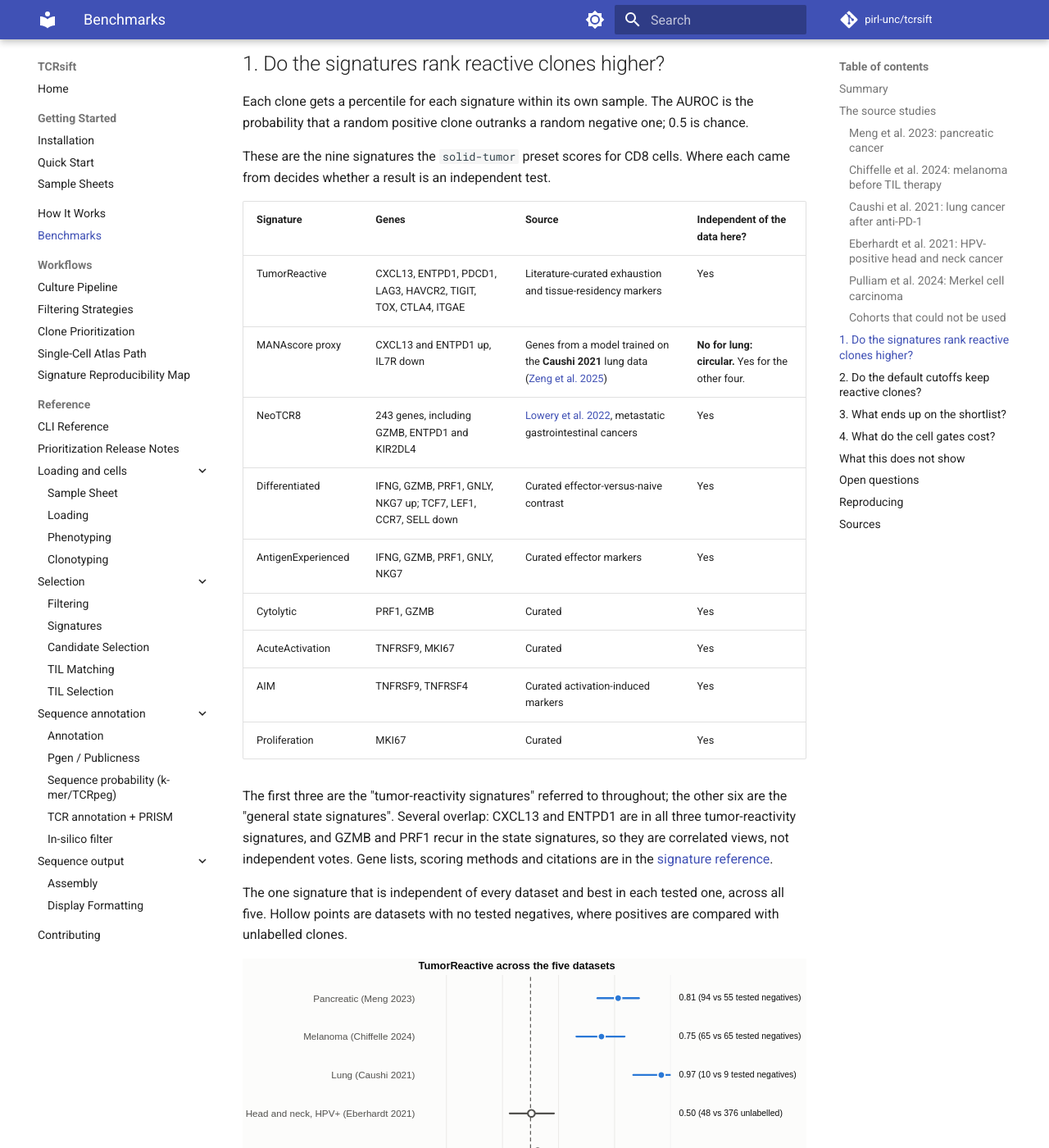
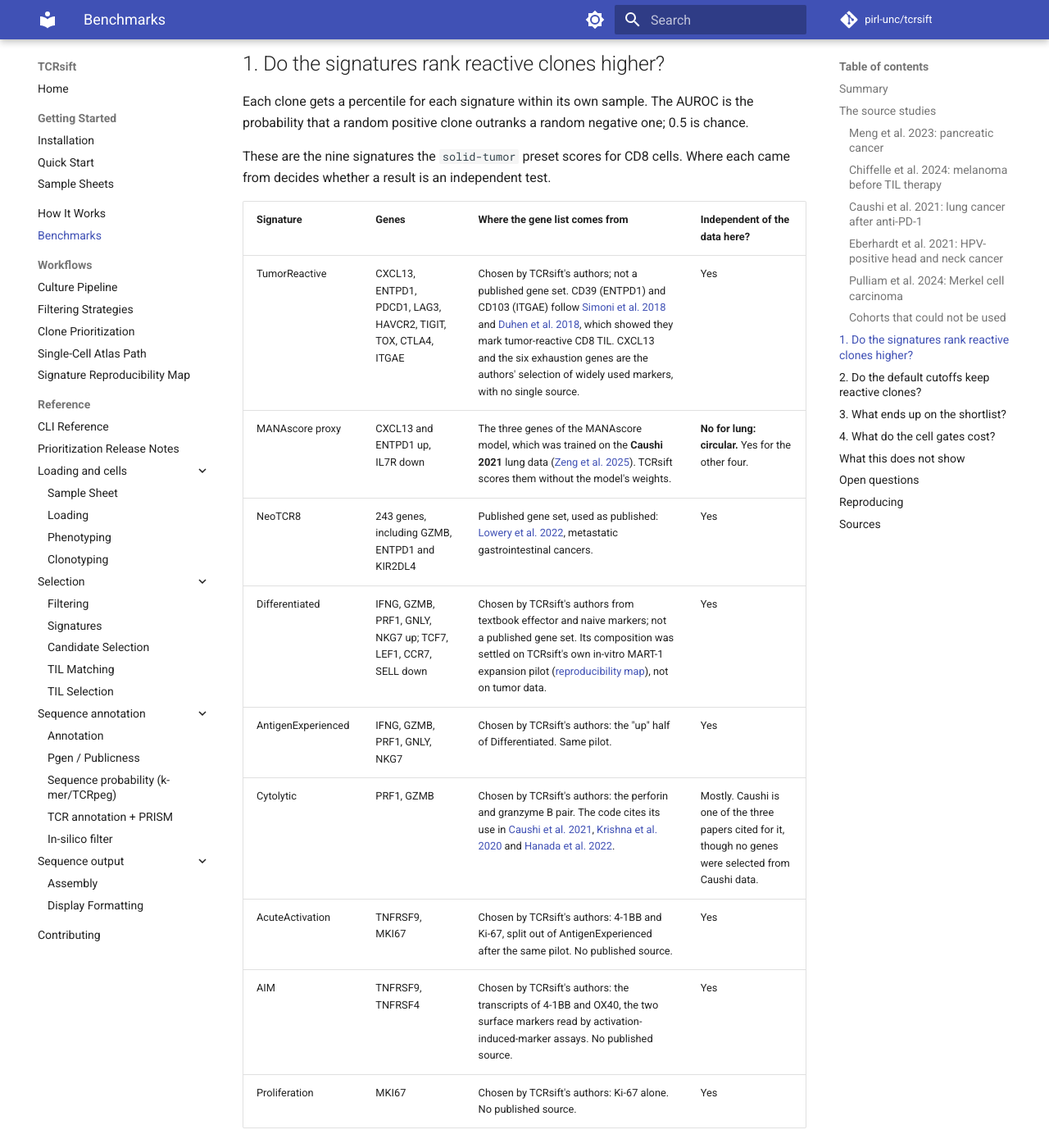
Before and after one commit to pirl-unc/tcrsift, an MkDocs documentation site: the page built from docs/benchmarks.md, in a window 1280 px wide and 1400 px high, scrolled down 6089 px. Shown: the whole window at 82% size. Built offline with MkDocs 1.6.1 and Material for MkDocs 9.7.7, drawn with Linux system fonts in a browser that asks for light colours; comment, search, counter and statistics services are not loaded; some of the changed text lies outside the part shown.

Commit message:
Say where each signature's gene list comes from
The evaluation page called seven signatures "curated" without saying by
whom or from what. The source column now states that they are short marker
lists written by TCRsift's authors, names the papers or internal pilot that
informed each, and separates them from the one published gene set (NeoTCR8)
and the one proxy for a published model (MANAscore). The signature reference
gains the same column.

Claude-Session: https://claude.ai/code/session_01JHJhwfJQkCRv3zBqAfdQkS

```diff
--- a/docs/benchmarks.md
+++ b/docs/benchmarks.md
@@ -204,17 +204,23 @@ negative one; 0.5 is chance.
 These are the nine signatures the `solid-tumor` preset scores for CD8 cells.
 Where each came from decides whether a result is an independent test.
 
-| Signature | Genes | Source | Independent of the data here? |
+| Signature | Genes | Where the gene list comes from | Independent of the data here? |
 | --- | --- | --- | --- |
-| TumorReactive | CXCL13, ENTPD1, PDCD1, LAG3, HAVCR2, TIGIT, TOX, CTLA4, ITGAE | Literature-curated exhaustion and tissue-residency markers | Yes |
-| MANAscore proxy | CXCL13 and ENTPD1 up, IL7R down | Genes from a model trained on the **Caushi 2021** lung data ([Zeng et al. 2025](https://doi.org/10.1038/s41467-024-55059-3)) | **No for lung: circular.** Yes for the other four. |
-| NeoTCR8 | 243 genes, including GZMB, ENTPD1 and KIR2DL4 | [Lowery et al. 2022](https://doi.org/10.1126/science.abl5447), metastatic gastrointestinal cancers | Yes |
-| Differentiated | IFNG, GZMB, PRF1, GNLY, NKG7 up; TCF7, LEF1, CCR7, SELL down | Curated effector-versus-naive contrast | Yes |
-| AntigenExperienced | IFNG, GZMB, PRF1, GNLY, NKG7 | Curated effector markers | Yes |
-| Cytolytic | PRF1, GZMB | Curated | Yes |
-| AcuteActivation | TNFRSF9, MKI67 | Curated | Yes |
-| AIM | TNFRSF9, TNFRSF4 | Curated activation-induced markers | Yes |
-| Proliferation | MKI67 | Curated | Yes |
+| TumorReactive | CXCL13, ENTPD1, PDCD1, LAG3, HAVCR2, TIGIT, TOX, CTLA4, ITGAE | Chosen by TCRsift's authors; not a published gene set. CD39 (ENTPD1) and CD103 (ITGAE) follow [Simoni et al. 2018](https://doi.org/10.1038/s41586-018-0130-2) and [Duhen et al. 2018](https://doi.org/10.1038/s41467-018-05072-0), which showed they mark tumor-reactive CD8 TIL. CXCL13 and the six exhaustion genes are the authors' selection of widely used markers, with no single source. | Yes |
+| MANAscore proxy | CXCL13 and ENTPD1 up, IL7R down | The three genes of the MANAscore model, which was trained on the **Caushi 2021** lung data ([Zeng et al. 2025](https://doi.org/10.1038/s41467-024-55059-3)). TCRsift scores them without the model's weights. | **No for lung: circular.** Yes for the other four. |
+| NeoTCR8 | 243 genes, including GZMB, ENTPD1 and KIR2DL4 | Published gene set, used as published: [Lowery et al. 2022](https://doi.org/10.1126/science.abl5447), metastatic gastrointestinal cancers. | Yes |
+| Differentiated | IFNG, GZMB, PRF1, GNLY, NKG7 up; TCF7, LEF1, CCR7, SELL down | Chosen by TCRsift's authors from textbook effector and naive markers; not a published gene set. Its composition was settled on TCRsift's own in-vitro MART-1 expansion pilot ([reproducibility map](reproducibility_map.md)), not on tumor data. | Yes |
+| AntigenExperienced | IFNG, GZMB, PRF1, GNLY, NKG7 | Chosen by TCRsift's authors: the "up" half of Differentiated. Same pilot. | Yes |
+| Cytolytic | PRF1, GZMB | Chosen by TCRsift's authors: the perforin and granzyme B pair. The code cites its use in [Caushi et al. 2021](https://doi.org/10.1038/s41586-021-03752-4), [Krishna et al. 2020](https://doi.org/10.1126/science.abb9847) and [Hanada et al. 2022](https://doi.org/10.1016/j.ccell.2022.03.012). | Mostly. Caushi is one of the three papers cited for it, though no genes were selected from Caushi data. |
+| AcuteActivation | TNFRSF9, MKI67 | Chosen by TCRsift's authors: 4-1BB and Ki-67, split out of AntigenExperienced after the same pilot. No published source. | Yes |
+| AIM | TNFRSF9, TNFRSF4 | Chosen by TCRsift's authors: the transcripts of 4-1BB and OX40, the two surface markers read by activation-induced-marker assays. No published source. | Yes |
+| Proliferation | MKI67 | Chosen by TCRsift's authors: Ki-67 alone. No published source. | Yes |
+
+Only NeoTCR8 is a published gene set used as published. MANAscore is a proxy
+for a published model. The other seven are short lists that TCRsift's authors
+wrote down from markers in common use; where a paper or an internal experiment
+informed the choice, it is named above. None of the seven was fitted to any
+dataset on this page.
 
 The first three are the "tumor-reactivity signatures" referred to throughout;
 the other six are the "general state signatures". Several overlap: CXCL13 and
```
Also changed, not shown: docs/api/signatures.md (+13 -9 lines).
